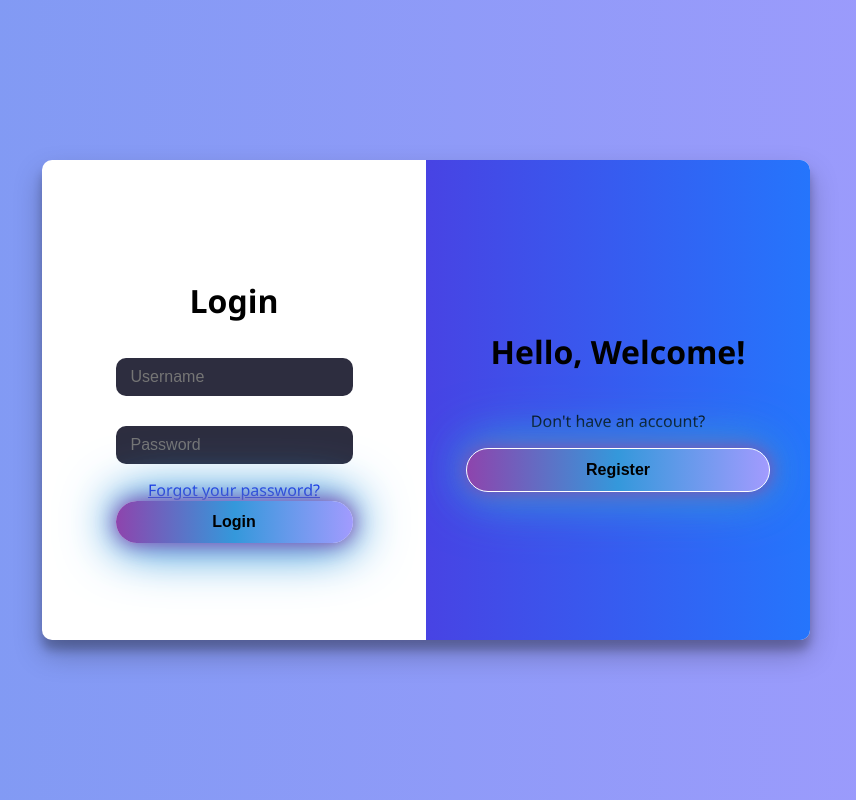
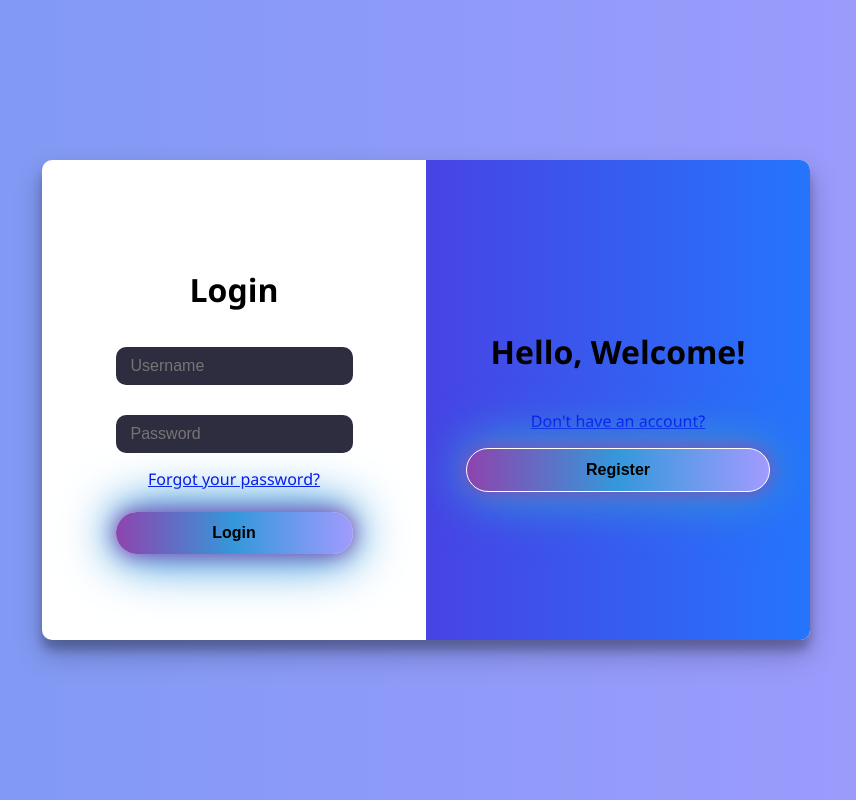
Before and after one commit to pince8/kitap-neri-sistemi, a Flask app: page /login in a window 1280 px wide. Shown: the whole page, without its empty margins (214-1070 px from the left). Run offline with Flask 3, Linux system fonts and the light colour scheme; parts of the project's set-up code (start-up, migrations or seed data) failed here and were passed over.

Commit message:
Proje tamamlandı

```diff
--- a/templates/login.html
+++ b/templates/login.html
@@ -30,7 +30,7 @@
         <input type="text" name="username" placeholder="Username" required>
     <input type="password" name="password" placeholder="Password" required>
         <a href="#">Forgot your password?</a>
-        <button>Login</button>
+        <button style="margin-top:22px">Login</button>
 
 
       </form>
@@ -44,7 +44,7 @@
         </div>
         <div class="overlay-panel overlay-right">
           <h1>Hello, Welcome!</h1>
-          <p>Don't have an account?</p>
+           <a href="#"><p>Don't have an account?</p></a>
           <button class="ghost" id="signUp">Register</button>
         </div>
       </div>
```
